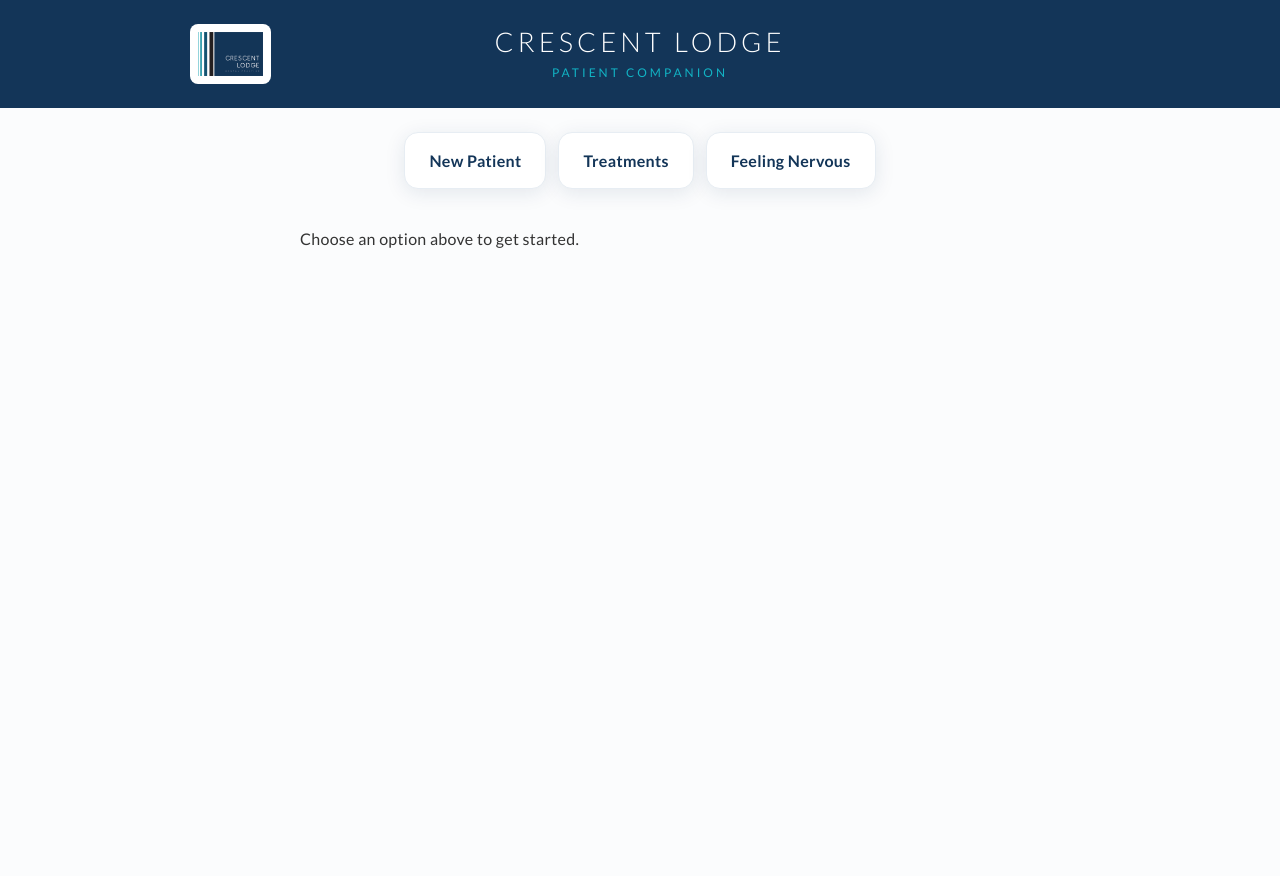
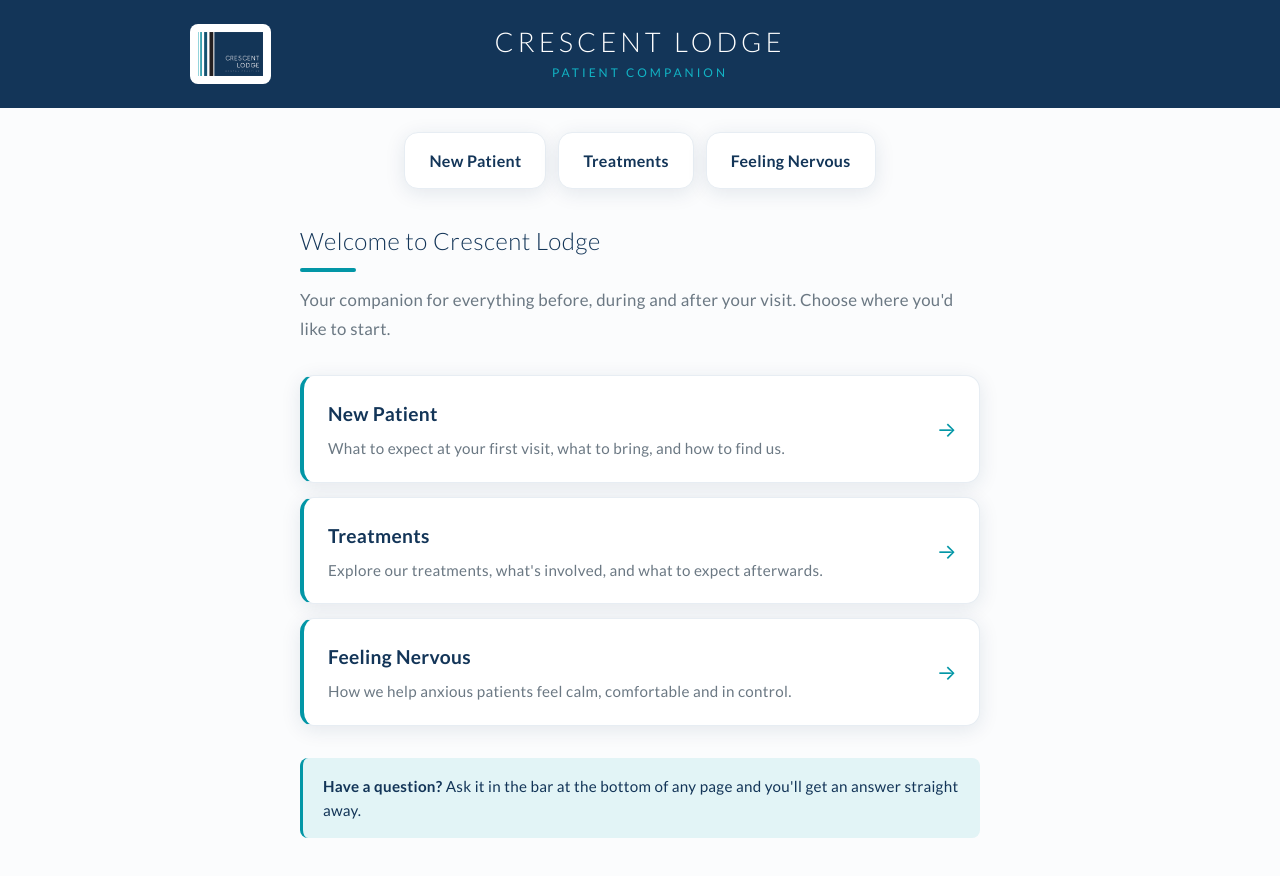
Before and after one commit to ykbhrn/patient-companion, a React (Vite) app: page / in a window 1280 px wide. Shown: the top 876 px of the page. Before the commit the page ends 800 px from the top, so only its background shows below. Built offline with nearby package versions, Linux system fonts and the light colour scheme.

Commit message:
home page done

```diff
--- a/src/App.css
+++ b/src/App.css
@@ -71,6 +71,69 @@
   background: var(--navy);
   color: var(--white);
   transform: translateY(-2px);
+}
+
+/* ---- Home page ---- */
+.home-welcome {
+  margin-bottom: 14px;
+}
+.home-intro {
+  color: var(--muted);
+  font-size: 1.05rem;
+  margin-bottom: 32px;
+}
+.home-cards {
+  display: flex;
+  flex-direction: column;
+  gap: 14px;
+}
+.home-card {
+  position: relative;
+  display: flex;
+  flex-direction: column;
+  gap: 6px;
+  background: var(--white);
+  border: 1px solid var(--navy-light);
+  border-left: 4px solid var(--teal);
+  border-radius: var(--radius);
+  padding: 22px 52px 22px 24px;
+  box-shadow: var(--shadow);
+  transition: all 0.18s ease;
+}
+.home-card:hover {
+  transform: translateY(-3px);
+  border-left-color: var(--navy);
+}
+.home-card-title {
+  color: var(--navy);
+  font-weight: 700;
+  font-size: 1.2rem;
+}
+.home-card-desc {
+  color: var(--muted);
+  font-size: 0.95rem;
+  line-height: 1.5;
+}
+.home-card-arrow {
+  position: absolute;
+  right: 22px;
+  top: 50%;
+  transform: translateY(-50%);
+  color: var(--teal);
+  font-size: 1.3rem;
+}
+.home-hint {
+  margin-top: 32px;
+  padding: 16px 20px;
+  background: var(--teal-light);
+  border-left: 3px solid var(--teal);
+  border-radius: 8px;
+  color: var(--navy);
+  font-size: 0.95rem;
+  line-height: 1.6;
+}
+.home-hint strong {
+  font-weight: 700;
 }
 
 /* ---- Main content ---- */
--- a/src/App.jsx
+++ b/src/App.jsx
@@ -4,6 +4,7 @@
 import Treatments from "./components/Treatments";
 import PathPage from "./components/PathPage";
 import logo from "./assets/CLDP-Logo.png";
+import Home from "./components/Home";
 
 function App() {
   return (
@@ -36,10 +37,7 @@
 
       <main className="main">
         <Routes>
-          <Route
-            path="/"
-            element={<p>Choose an option above to get started.</p>}
-          />
+          <Route path="/" element={<Home />} />
           <Route path="/treatments" element={<Treatments />} />
           <Route path="/treatments/:treatment" element={<Treatment />} />
           <Route path="/:pathId" element={<PathPage />} />
```
